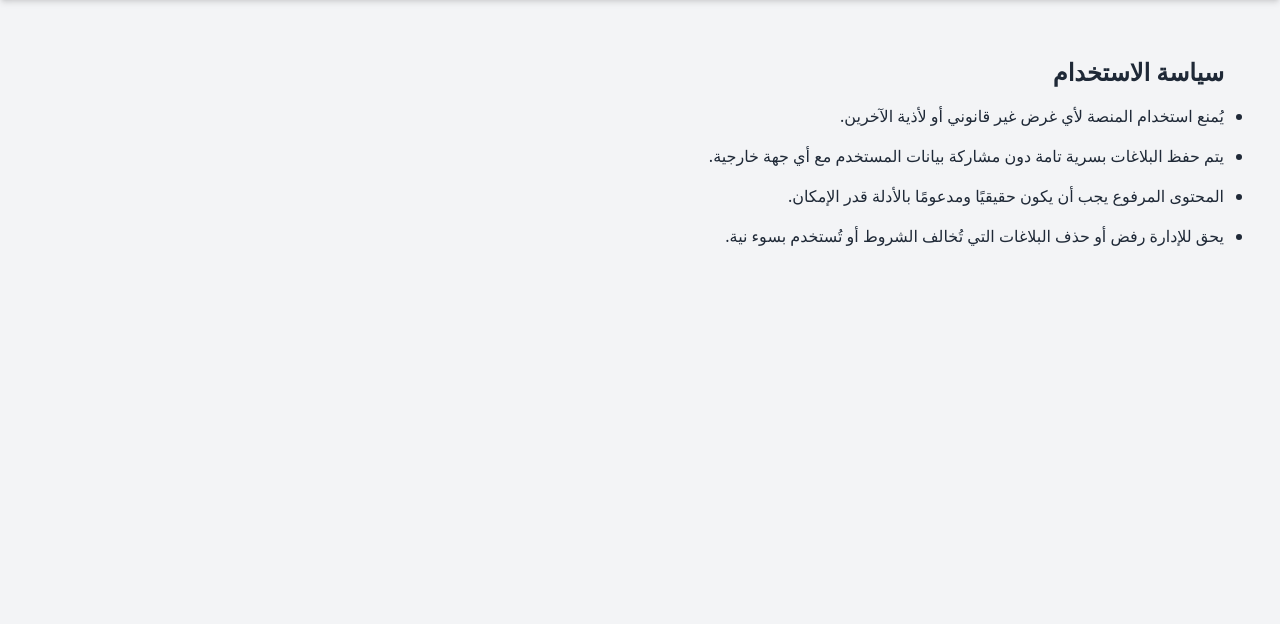
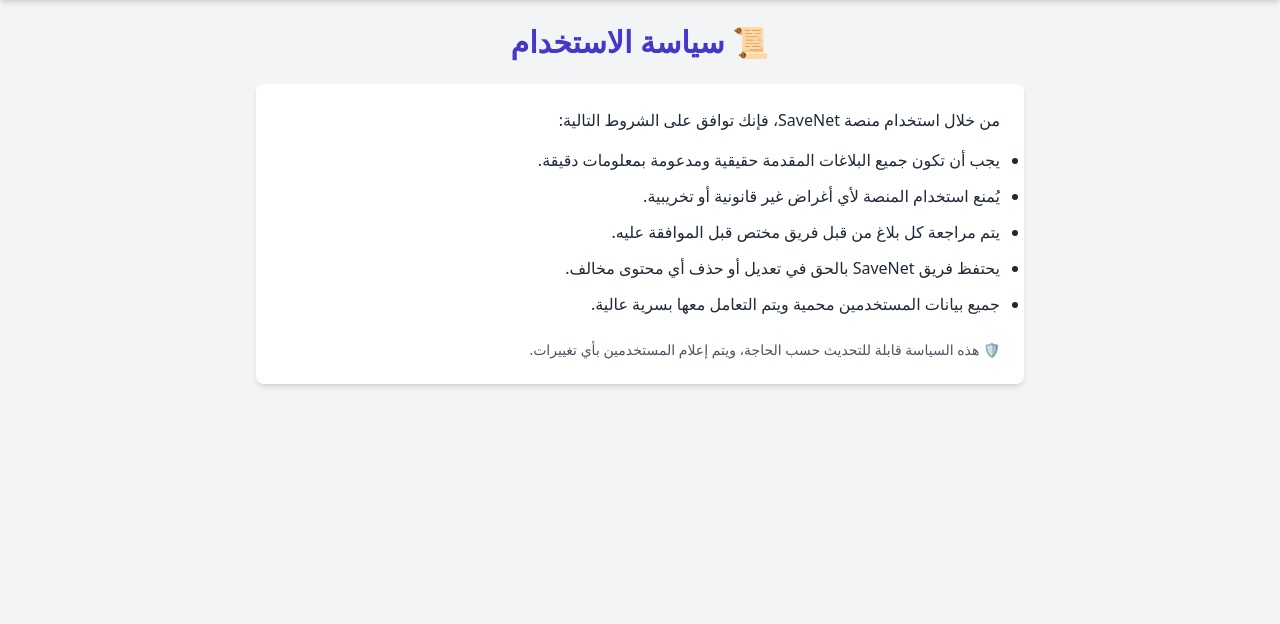
Before and after one commit to ghaithhasan963/reporting-platform, a Flask app: template reporting_platform/templates/policy.html in a window 1280 px wide. Shown: the part 80-704 px from the top of the page. Run offline with Flask 3, Linux system fonts and the light colour scheme; the template is opened without the code that fills it, so the values that code supplies are empty; some libraries are stand-ins or nearby versions.

Commit message:
Update policy.html

```diff
--- a/reporting_platform/templates/policy.html
+++ b/reporting_platform/templates/policy.html
@@ -1,13 +1,23 @@
-{% extends "base.html" %}
-{% block title %}سياسة الاستخدام{% endblock %}
+{% extends 'base.html' %}
+{% block title %}السياسات | SaveNet{% endblock %}
 {% block content %}
-<div class="p-8">
-  <h2 class="text-2xl font-bold mb-4">سياسة الاستخدام</h2>
-  <ul class="list-disc space-y-4">
-    <li>يُمنع استخدام المنصة لأي غرض غير قانوني أو لأذية الآخرين.</li>
-    <li>يتم حفظ البلاغات بسرية تامة دون مشاركة بيانات المستخدم مع أي جهة خارجية.</li>
-    <li>المحتوى المرفوع يجب أن يكون حقيقيًا ومدعومًا بالأدلة قدر الإمكان.</li>
-    <li>يحق للإدارة رفض أو حذف البلاغات التي تُخالف الشروط أو تُستخدم بسوء نية.</li>
+
+<h2 class="text-3xl font-bold text-center text-indigo-700 mb-6">📜 سياسة الاستخدام</h2>
+
+<div class="max-w-3xl mx-auto bg-white shadow-md p-6 rounded-lg">
+  <p class="mb-4">من خلال استخدام منصة SaveNet، فإنك توافق على الشروط التالية:</p>
+
+  <ul class="list-disc pl-6 space-y-3 text-gray-800">
+    <li>يجب أن تكون جميع البلاغات المقدمة حقيقية ومدعومة بمعلومات دقيقة.</li>
+    <li>يُمنع استخدام المنصة لأي أغراض غير قانونية أو تخريبية.</li>
+    <li>يتم مراجعة كل بلاغ من قبل فريق مختص قبل الموافقة عليه.</li>
+    <li>يحتفظ فريق SaveNet بالحق في تعديل أو حذف أي محتوى مخالف.</li>
+    <li>جميع بيانات المستخدمين محمية ويتم التعامل معها بسرية عالية.</li>
   </ul>
+
+  <div class="mt-6 text-sm text-gray-600">
+    🛡️ هذه السياسة قابلة للتحديث حسب الحاجة، ويتم إعلام المستخدمين بأي تغييرات.
+  </div>
 </div>
+
 {% endblock %}
```
